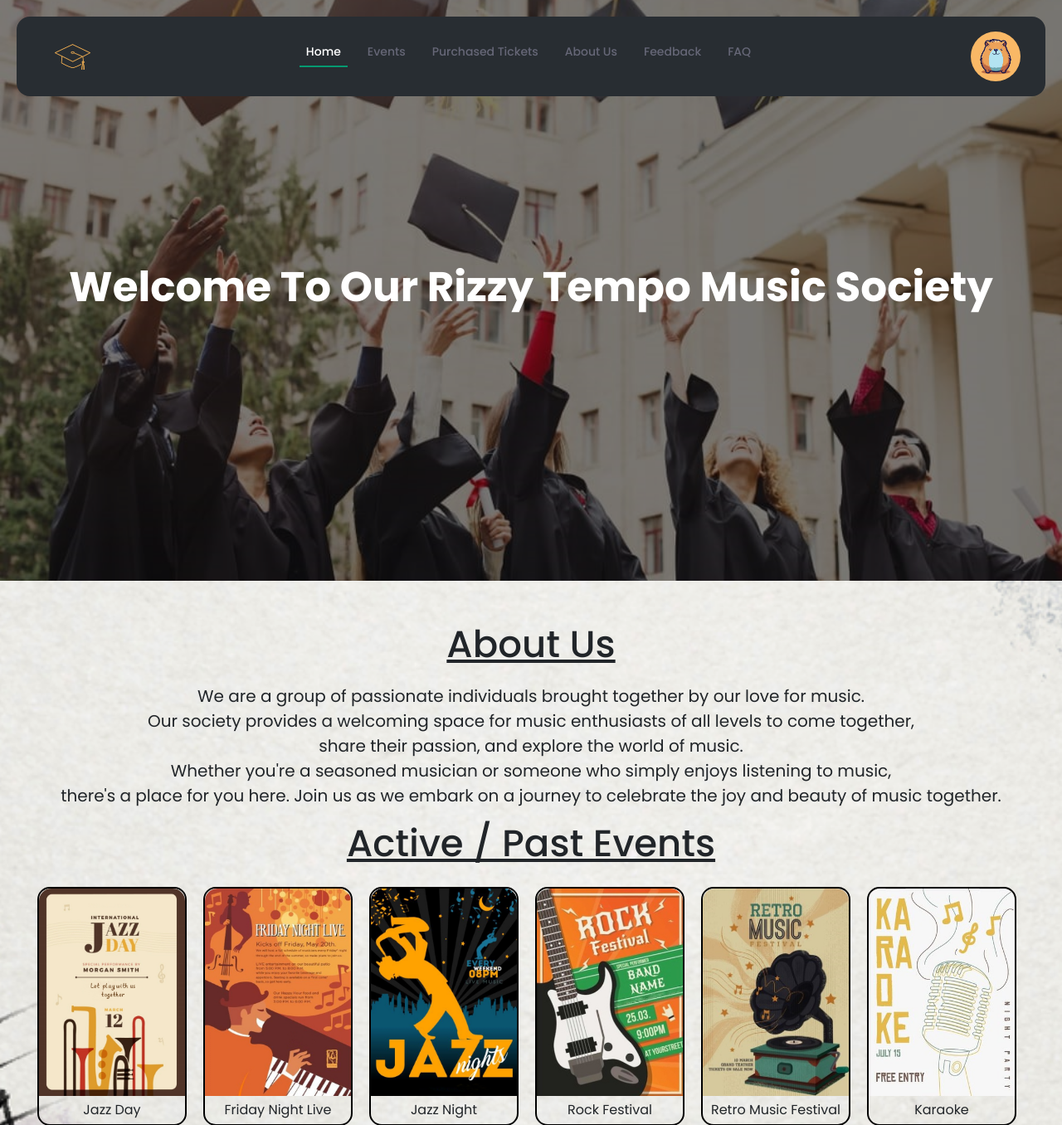
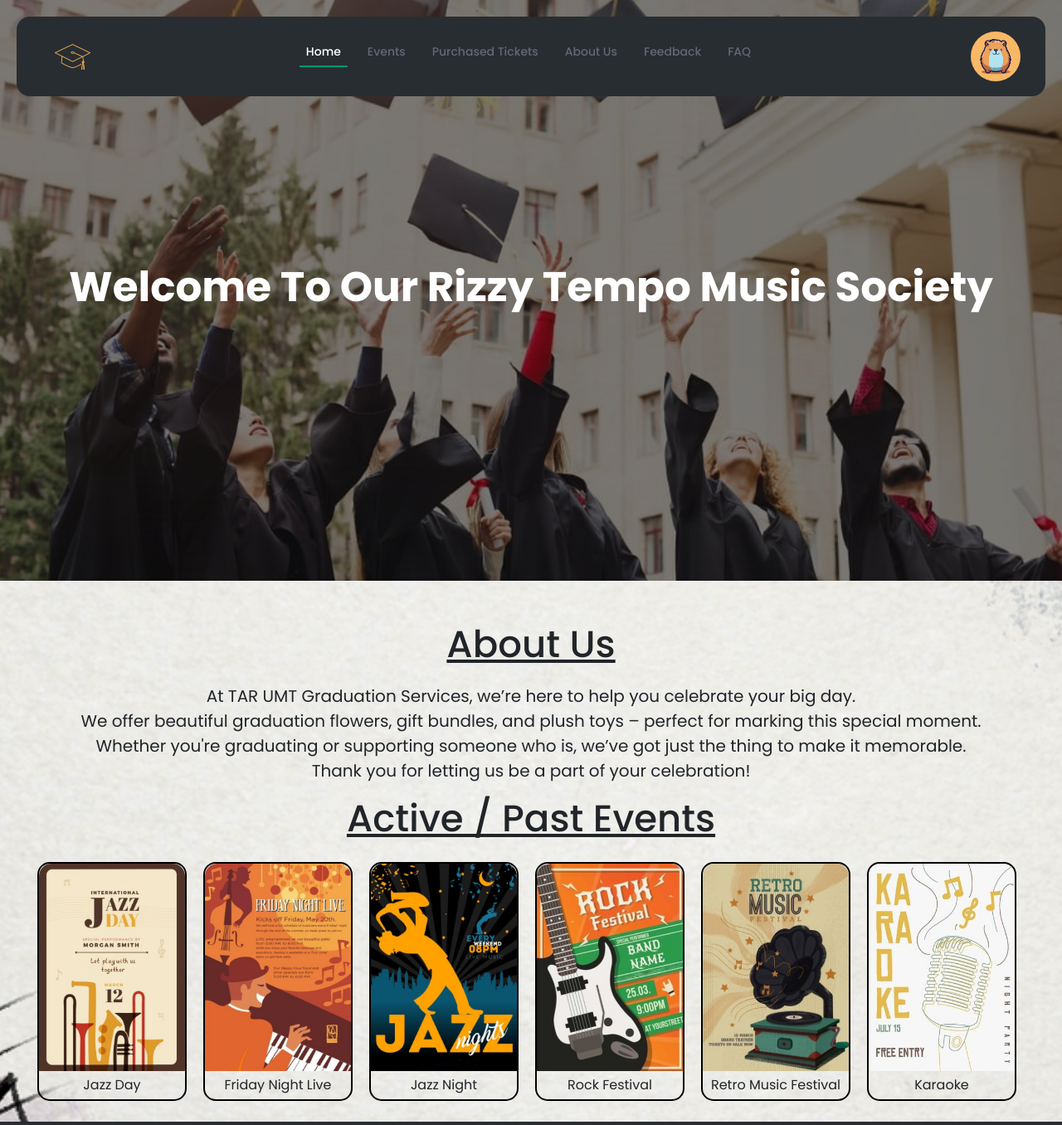
Before and after one commit to ThingWei/CloudPHP, a PHP site: page /home.php in a window 1280 px wide. Shown: the top 1356 px of the page at 83% size. Run offline with PHP 8.4, Linux system fonts and the light colour scheme; a user stored in the database is signed in.

Commit message:
Changes the about us

```diff
--- a/RizzyTempo/home.php
+++ b/RizzyTempo/home.php
@@ -161,12 +161,10 @@ Click nbfs://nbhost/SystemFileSystem/Templates/Scripting/EmptyPHPWebPage.php to
     </style>
     <h1 style="text-align:center;font-size:45px;text-decoration:underline;margin-top:50px;">About Us<br></h1>
     <p style="font-size:20px;text-align:center;margin-top:20px;">
-        We are a group of passionate individuals brought together by our love for music.<br>
-        Our society provides a welcoming space for music enthusiasts of all levels to come together, <br>
-        share their passion, and explore the world of music.<br>
-        Whether you're a seasoned musician or someone who simply enjoys listening to music, <br>
-        there's a place for you here.
-        Join us as we embark on a journey to celebrate the joy and beauty of music together.
+        At TAR UMT Graduation Services, we’re here to help you celebrate your big day.<br>
+        We offer beautiful graduation flowers, gift bundles, and plush toys – perfect for marking this special moment. <br>
+        Whether you're graduating or supporting someone who is, we’ve got just the thing to make it memorable.<br>
+        Thank you for letting us be a part of your celebration! <br>
     <h1 style="text-align:center;text-decoration: underline;font-size:45px;">Active / Past Events</h1>
     <div class="gallery-container" style="margin:20px;">
         <div class="gallery" style="border-radius: 15px">
```
